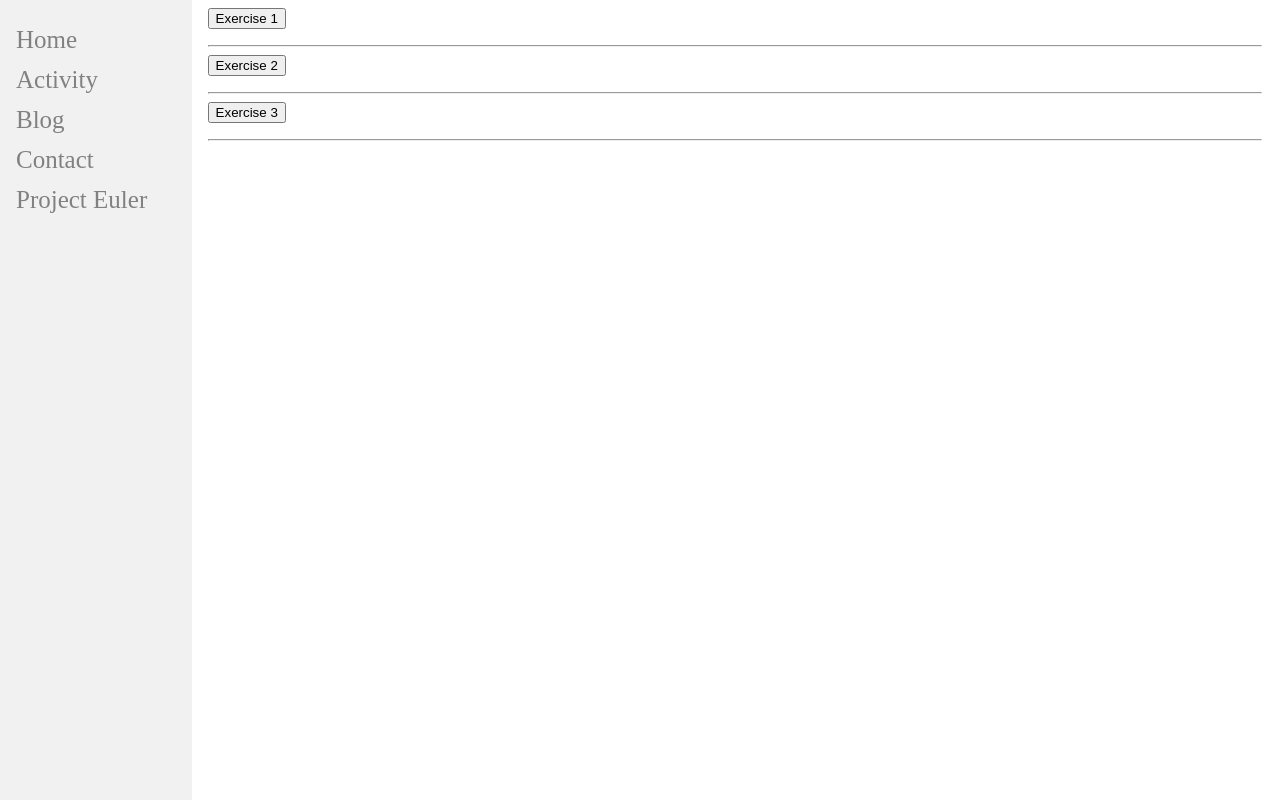
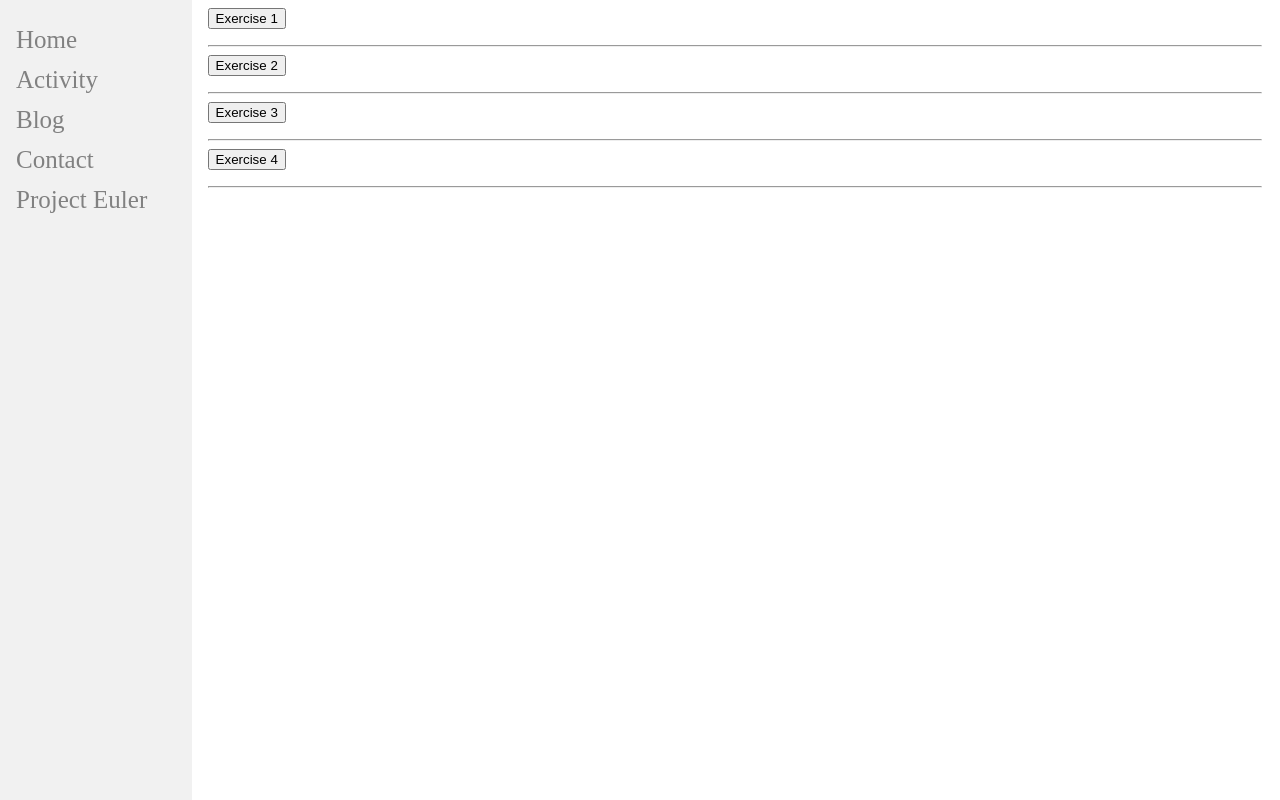
Before and after one commit to jimbarrett27/website, a Flask app: page /projectEuler in a window 1280 px wide. Run offline with Flask 2, Linux system fonts and the light colour scheme.

Commit message:
made jinja do the repetitive work

```diff
--- a/app/routes.py
+++ b/app/routes.py
@@ -12,4 +12,7 @@ def activity():
 
 @app.route('/projectEuler')
 def projectEuler():
-	return render_template('projectEuler.html')
+
+	solved_problems = [1,2,3,4]
+
+	return render_template('projectEuler.html', solved_problems=solved_problems)
--- a/app/templates/projectEuler.html
+++ b/app/templates/projectEuler.html
@@ -1,28 +1,15 @@
 {% extends "base.html" %}
 
 {% block content %}
-	<div>
-		<button class="requestExercise1">
-			Exercise 1
-		</button>
-		<p class="exercise1Result"/>
-		<script type="module" src="{{ url_for('static', filename='js/exercise1.js')}}"></script>
-	</div>
-	<hr>
-	<div>
-		<button class="requestExercise2">
-			Exercise 2
-		</button>
-		<p class="exercise2Result"></p>
-		<script type="module" src="{{ url_for('static', filename='js/exercise2.js')}}"></script>
-	</div>
-	<hr>
-	<div>
-		<button class="requestExercise3">
-			Exercise 3
-		</button>
-		<p class="exercise3Result"></p>
-		<script type="module" src="{{ url_for('static', filename='js/exercise3.js')}}"></script>
-	</div>
-	<hr>
+	{% for problem in solved_problems %}
+		{% set filename="js/exercise" + problem|string +".js" %}
+		<div>
+			<button class="requestExercise{{problem}}">
+				Exercise {{problem}}
+			</button>
+			<p class="exercise{{problem}}Result"/>
+			<script type="module" src="{{ url_for('static', filename=filename) }}"></script>
+		</div>
+		<hr>
+	{% endfor %}
 {% endblock %}
```
